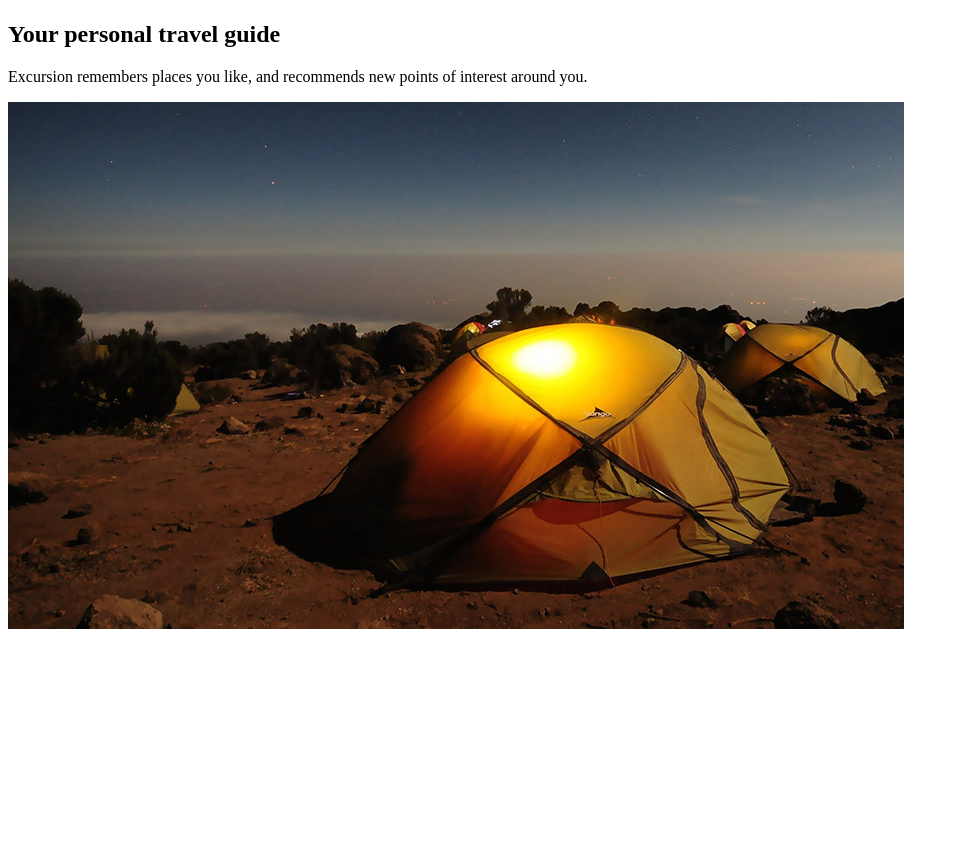
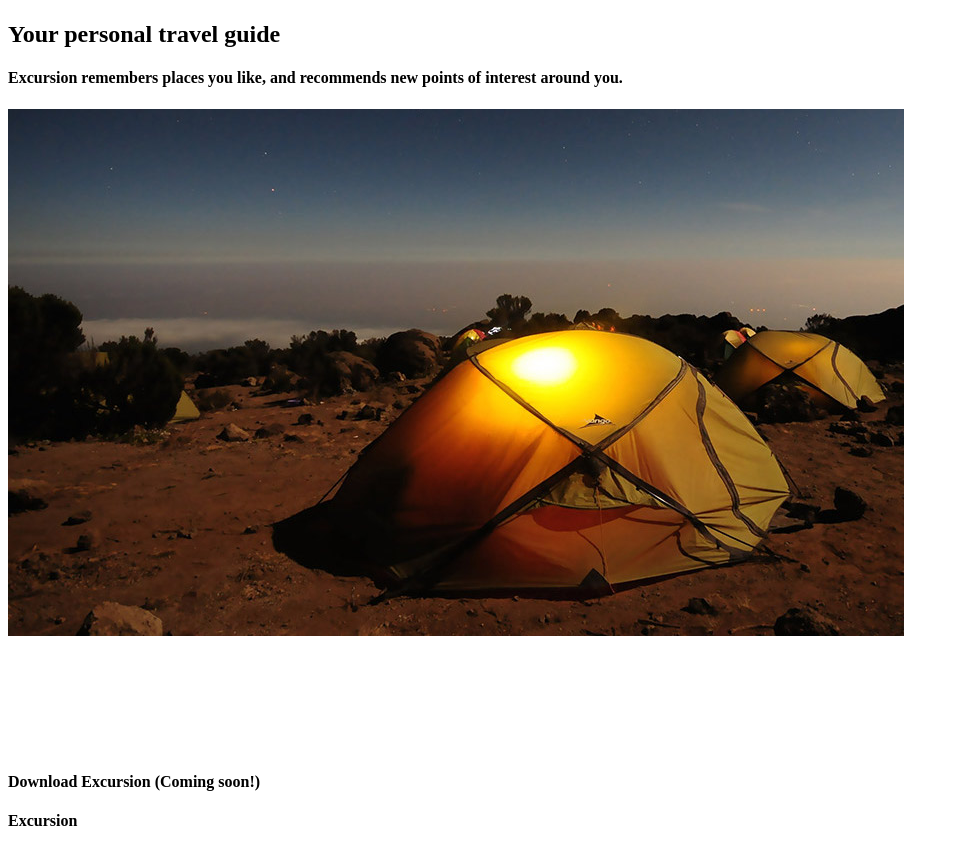
Before and after one commit to kaylalarussrll/excursion, a plain HTML site: page index.html in a window 1280 px wide. Shown: the part 272-1123 px from the top of the page, without its empty margins (0-959 px from the left). Before the commit the page ends 1025 px from the top, so only its background shows below. Drawn offline with Linux system fonts and the light colour scheme.

Commit message:
add copyright

```diff
--- a/index.html
+++ b/index.html
@@ -16,13 +16,17 @@
         </div>
         <div id="blurp">
             <h2>Your personal travel guide</h2>
-            <p>Excursion remembers places you like, and recommends new points of interest around you.</p>
+            <h4>Excursion remembers places you like, and recommends new points of interest around you.</h4>
         </div>
         <div id="tentImg">
             <img src="resources/images/camp.jpeg">
         </div>
         <div id ="dl">
             <img src="resources/images/phone.png">
+            <h4>Download Excursion (Coming soon!)</h4>
+        </div>
+        <div id="copyright">
+            <h4>Excursion</h4>
         </div>
     </body>
 </html>
```
